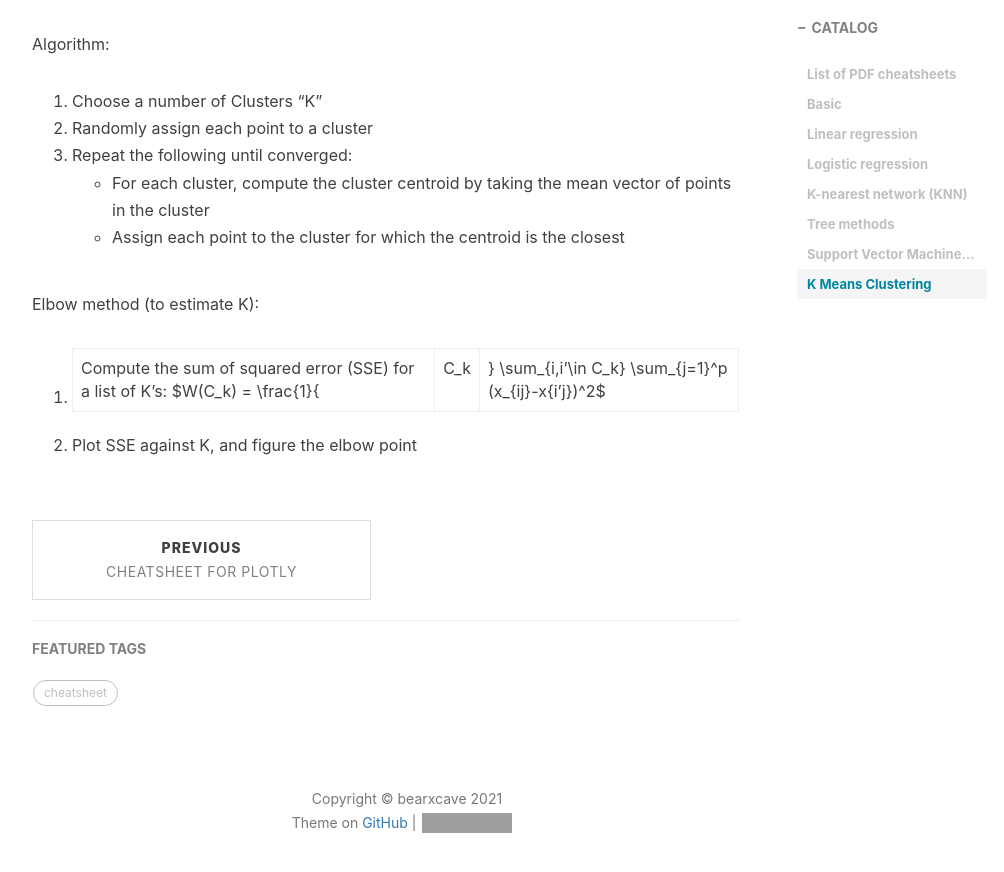
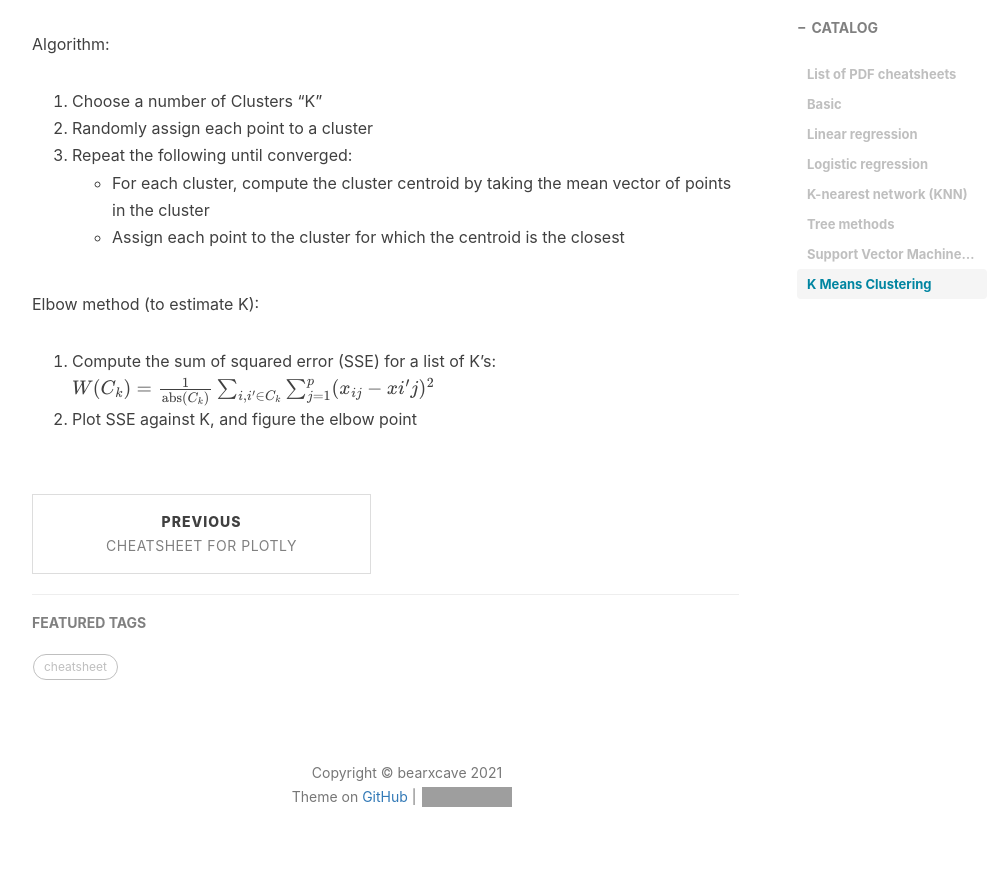
Before and after one commit to Bearxcave/Bearxcave.github.io, a Jekyll site: the page built from _posts/2021-03-03-cheatsheet-machine-learning-bootcamp-note.md, in a window 1280 px wide and 900 px high, scrolled down 2352 px. Shown: the top 872 px of the window, without its empty margins (233-1237 px from the left). Built offline with Jekyll 4.4.1, drawn with Linux system fonts in a browser that asks for light colours; nearby versions of some CDN libraries; formulas are drawn with MathJax 3; comment, search, counter and statistics services are not loaded; grey boxes are pictures that could not be loaded.

Commit message:
Update 2021-03-03-cheatsheet-machine-learning-bootcamp-note.md

```diff
--- a/_posts/2021-03-03-cheatsheet-machine-learning-bootcamp-note.md
+++ b/_posts/2021-03-03-cheatsheet-machine-learning-bootcamp-note.md
@@ -84,5 +84,5 @@ Algorithm:
 
 Elbow method (to estimate K):
 
-1. Compute the sum of squared error (SSE) for a list of K's: $W(C_k) = \frac{1}{|C_k|} \sum_{i,i'\in C_k} \sum_{j=1}^p (x_{ij}-x{i'j})^2$
+1. Compute the sum of squared error (SSE) for a list of K's: $W(C_k) = \frac{1}{\mathrm{abs}(C_k)} \sum_{i,i'\in C_k} \sum_{j=1}^p (x_{ij}-x{i'j})^2$
 2. Plot SSE against K, and figure the elbow point
```
